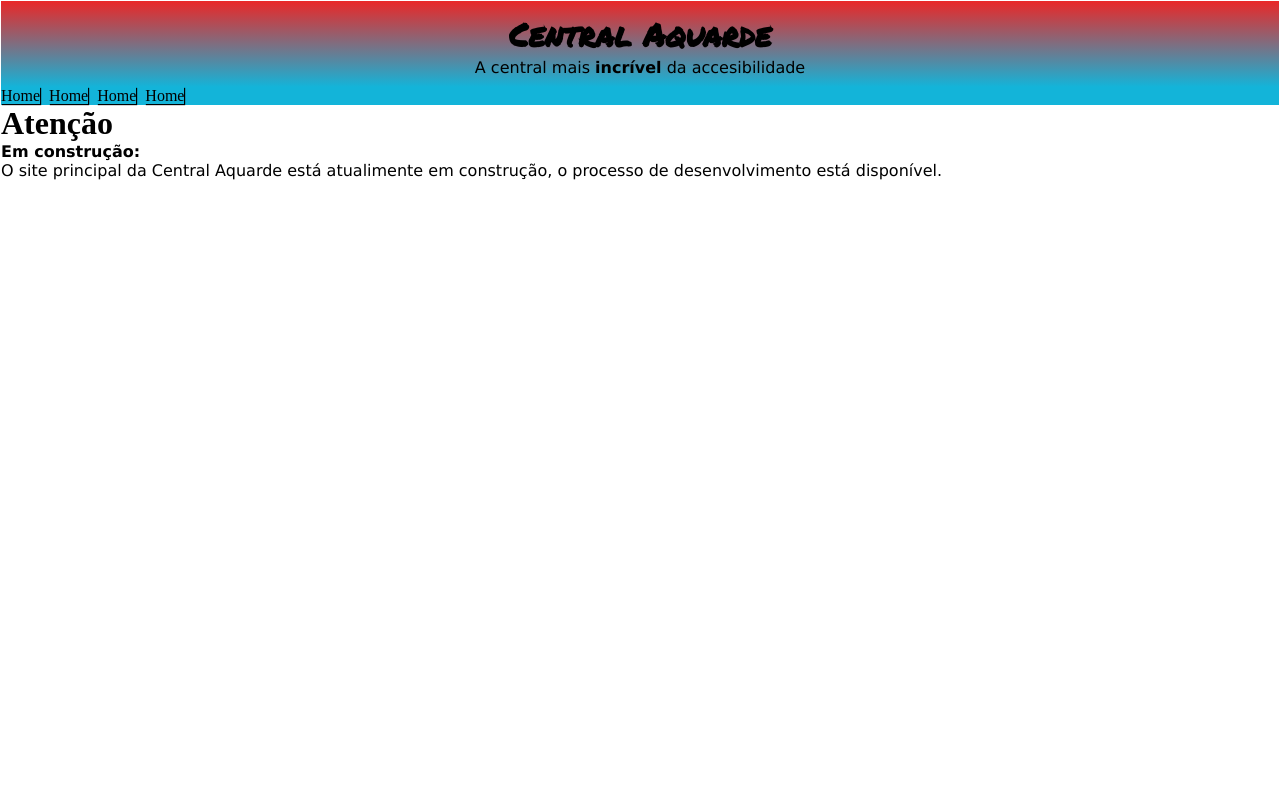
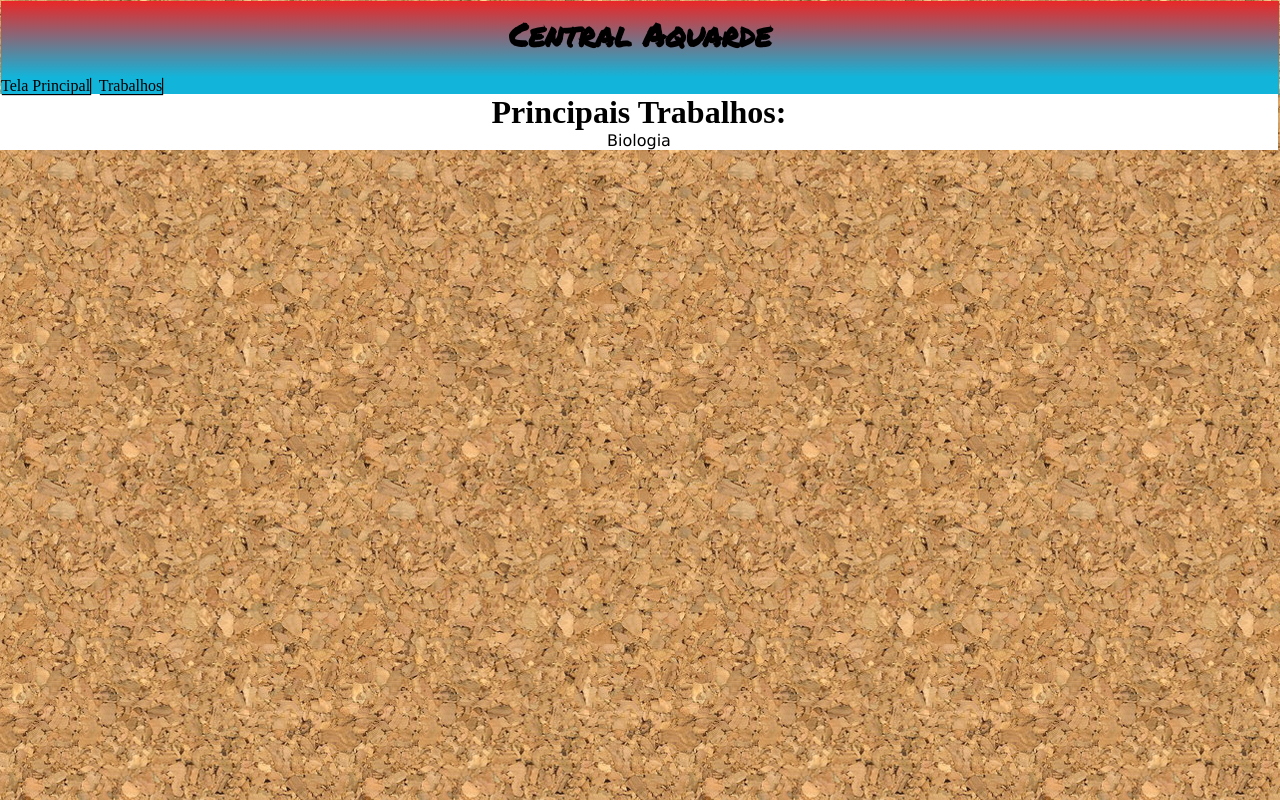
Before and after one commit to Central-Aquarde/CentralAquarde, a plain HTML site: page index.html in a window 1280 px wide. Drawn offline with Linux system fonts and the light colour scheme; a web font is replaced by a local one.

Commit message:
Push não finalizado

```diff
--- a/CSSs/header.css
+++ b/CSSs/header.css
@@ -16,7 +16,7 @@
 header {
     background-image: linear-gradient(to top, var(--cor1), var(--cor2));
     text-align: center;
-    padding: 10px 0px 10px 0px;
+    padding: 10px 0px 19px 0px;
     font-family: var(--fontmain)
 
 }
--- a/CSSs/site.css
+++ b/CSSs/site.css
@@ -1,9 +1,13 @@
 body {
-    background-color: white;
+    background-image: url(../imagens/wallpaper001.jpg);
     margin: 1px;
 }
 
 main {
-    border-color: #ea2727;
+    background-color: white;
     width: 100%;
+    margin: -1px;
 }
+h1, p {
+    text-align: center;
+}
--- a/index.html
+++ b/index.html
@@ -13,18 +13,14 @@
 <body>
     <header>
         <h1>Central Aquarde</h1>
-        <p>A central mais <strong>incrível</strong> da accesibilidade</p>
     </header>
     <nav>
-        <a href="#">Home</a>
-        <a href="#">Home</a>
-        <a href="#">Home</a>
-        <a href="#">Home</a>
+        <a href="#">Tela Principal</a>
+        <a href="#">Trabalhos</a>
     </nav>
     <main>
-        <h1 class="importante">Atenção</h1>
-        <p><strong>Em construção:</strong></p>
-        <p>O site principal da Central Aquarde está atualimente em construção, o processo de desenvolvimento está disponível.</p>
+        <h1>Principais Trabalhos:</h1>
+        <p>Biologia</p>
     </main>
 </body>
 </html>
```
Also changed, not shown: imagens/wallpaper001.jpg (added).
